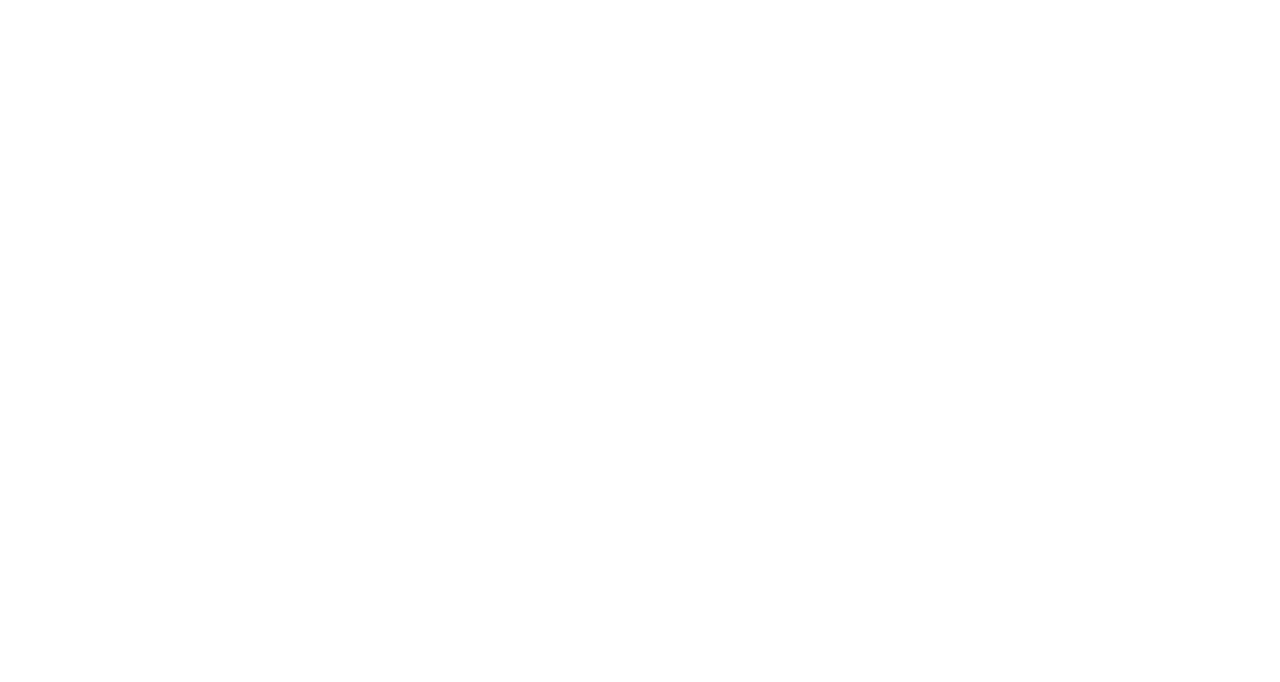
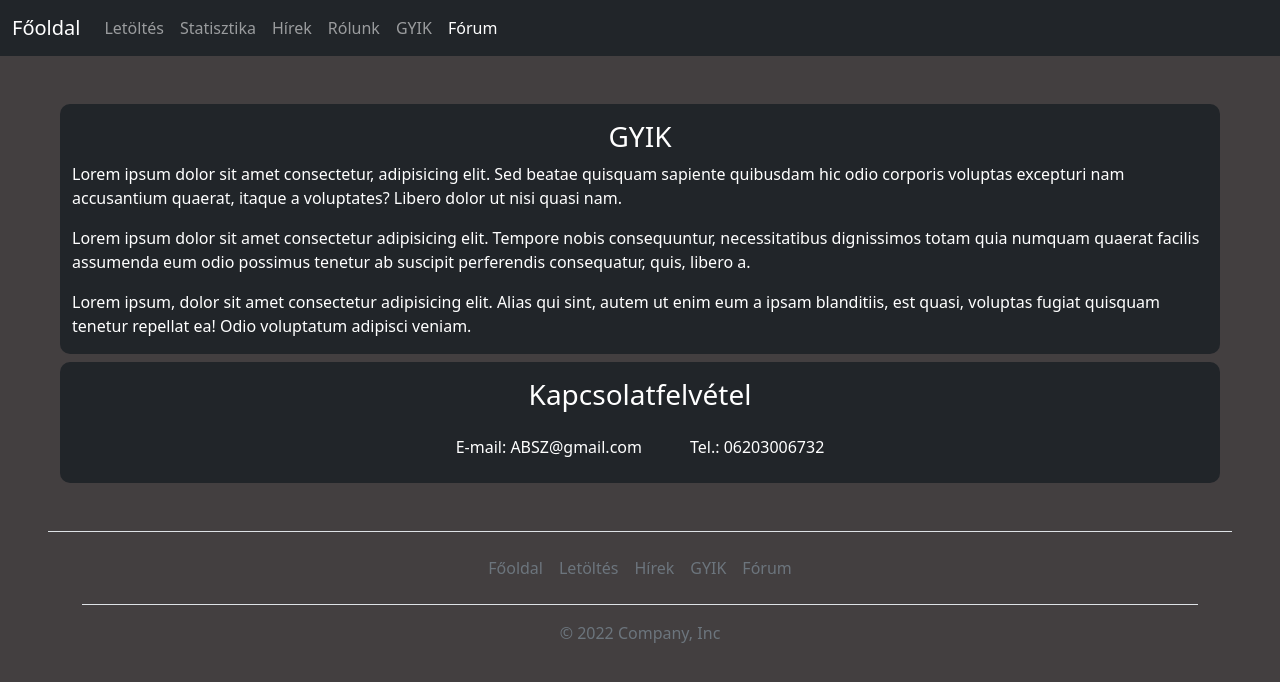
Before and after one commit to vataiadrian/ClickType, a PHP site: page /Public/GYIK.html in a window 1280 px wide. Before the commit the part shown is empty. Shown: the top 682 px of the page. Run offline with PHP 8.4, Linux system fonts and the light colour scheme.

Commit message:
GYIK vázának elkészítése

```diff
--- a/weboldal/Public/GYIK.html
+++ b/weboldal/Public/GYIK.html
@@ -0,0 +1,84 @@
+<!DOCTYPE html>
+<html lang="en">
+<head>
+    <meta charset="UTF-8">
+    <meta http-equiv="X-UA-Compatible" content="IE=edge">
+    <meta name="viewport" content="width=device-width, initial-scale=1.0">
+    <title>ClickType</title>
+
+    <link href="../css/bootstrap.min.css" rel="stylesheet" >
+    <link rel="stylesheet" href="../css/style.css">
+
+    <script src="../js/bootstrap.min.js"></script>
+</head>
+<body>
+    <header>
+        <nav class="navbar navbar-expand-lg navbar-dark bg-dark">
+            <div class="container-fluid text-white">
+              <a class="navbar-brand" href="#">Főoldal</a>
+              <button class="navbar-toggler" type="button" data-bs-toggle="collapse" data-bs-target="#navbarSupportedContent" aria-controls="navbarSupportedContent" aria-expanded="false" aria-label="Toggle navigation">
+                <span class="navbar-toggler-icon"></span>
+              </button>
+              <div class="collapse navbar-collapse" id="navbarSupportedContent">
+                <ul class="navbar-nav me-auto mb-2 mb-lg-0">
+                  <li class="nav-item">
+                    <a class="nav-link" href="#">Letöltés</a>
+                  </li>
+                  <li class="nav-item">
+                    <a class="nav-link" href="#">Statisztika</a>
+                  </li>
+
+                  <li class="nav-item">
+                    <a class="nav-link" href="#">Hírek</a>
+                  </li>
+                  <li class="nav-item">
+                    <a class="nav-link" href="#">Rólunk</a>
+                  </li>
+                  <li class="nav-item">
+                    <a class="nav-link" href="#">GYIK</a>
+                  </li>
+                  <li class="nav-item">
+                    <a class="nav-link active" aria-current="page" href="#">Fórum</a>
+                  </li>
+                </ul>
+              </div>
+            </div>
+          </nav>
+    </header>
+
+    <section class="container-fluid">
+        <div class="row content mt-5 mx-5 bg-dark kerekit">
+            <div>
+                <h3 class="text-center text-white mt-3">GYIK</h3>
+                <p>Lorem ipsum dolor sit amet consectetur, adipisicing elit. Sed beatae quisquam sapiente quibusdam hic odio corporis voluptas excepturi nam accusantium quaerat, itaque a voluptates? Libero dolor ut nisi quasi nam.</p>
+                <p>Lorem ipsum dolor sit amet consectetur adipisicing elit. Tempore nobis consequuntur, necessitatibus dignissimos totam quia numquam quaerat facilis assumenda eum odio possimus tenetur ab suscipit perferendis consequatur, quis, libero a.</p>
+                <p>Lorem ipsum, dolor sit amet consectetur adipisicing elit. Alias qui sint, autem ut enim eum a ipsam blanditiis, est quasi, voluptas fugiat quisquam tenetur repellat ea! Odio voluptatum adipisci veniam.</p>
+            </div>
+
+
+        </div>
+
+        <div class="row content mx-5 mt-2 bg-dark kerekit p-2 text-center">
+            <h3 class=" text-white mt-2">Kapcsolatfelvétel</h3>
+            <div class="kapcs mt-3">
+                <p class="me-5">E-mail: ABSZ@gmail.com</p>
+                <p>Tel.: 06203006732</p>
+            </div>
+
+        </div>
+    </section>
+
+    <footer class="d-flex flex-wrap justify-content-between align-items-center py-3 m-5 border-top">
+      <div class="container">
+          <ul class="nav justify-content-center border-bottom pb-3 mb-3">
+            <li class="nav-item"><a href="#" class="nav-link px-2 text-muted">Főoldal</a></li>
+            <li class="nav-item"><a href="#" class="nav-link px-2 text-muted">Letöltés</a></li>
+            <li class="nav-item"><a href="#" class="nav-link px-2 text-muted">Hírek</a></li>
+            <li class="nav-item"><a href="#" class="nav-link px-2 text-muted">GYIK</a></li>
+            <li class="nav-item"><a href="#" class="nav-link px-2 text-muted">Fórum</a></li>
+          </ul>
+          <p class="text-center text-muted">&copy; 2022 Company, Inc</p>
+      </div>
+    </footer>
+</body>
+</html>
--- a/weboldal/css/style.css
+++ b/weboldal/css/style.css
@@ -10,6 +10,12 @@ p{
     color: white;
 }
 
+.kapcs{
+    display: flex;
+    flex-direction: row;
+    justify-content: center;
+}
+
 .gombok{
     padding: 10px;
 }
```
